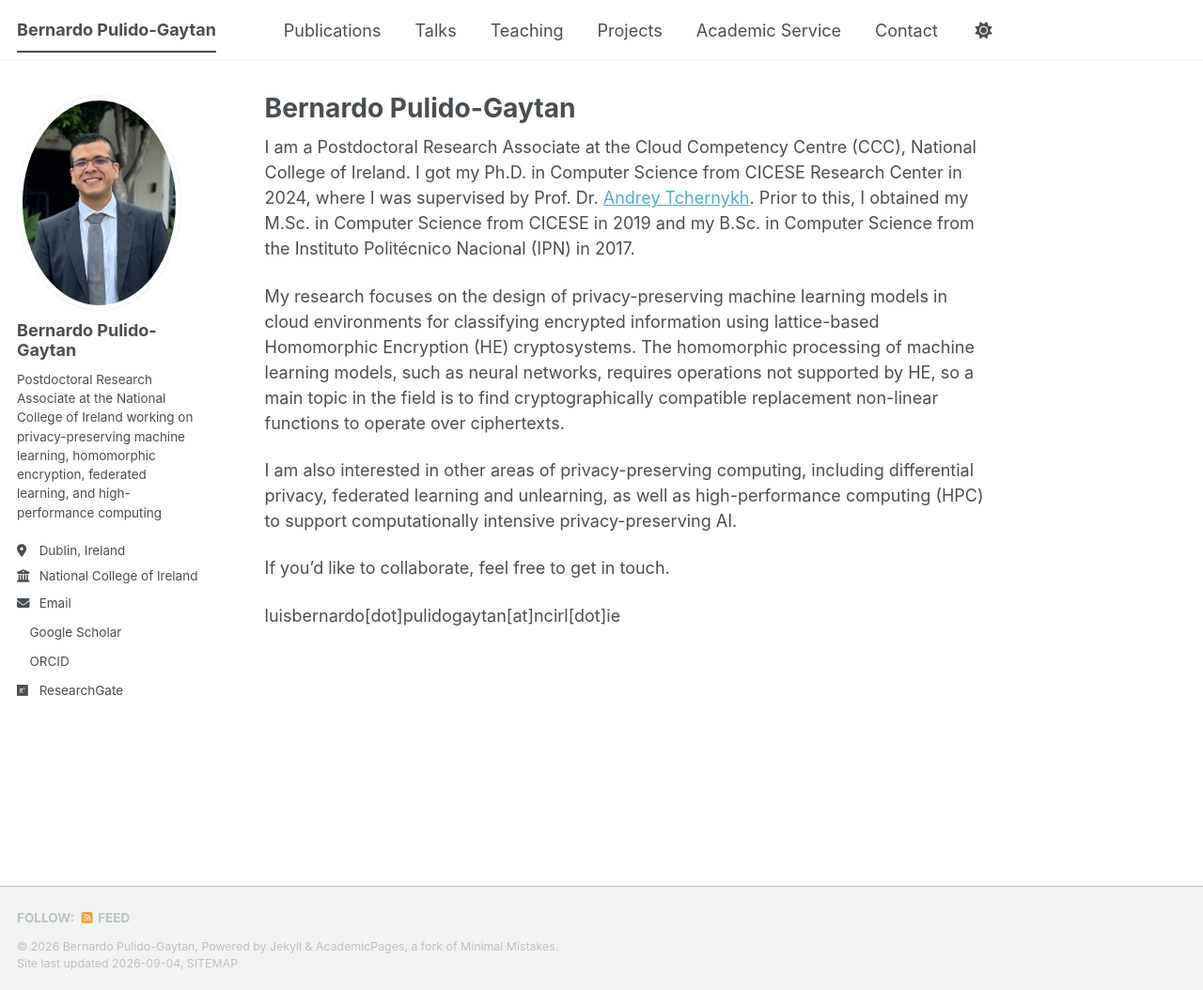
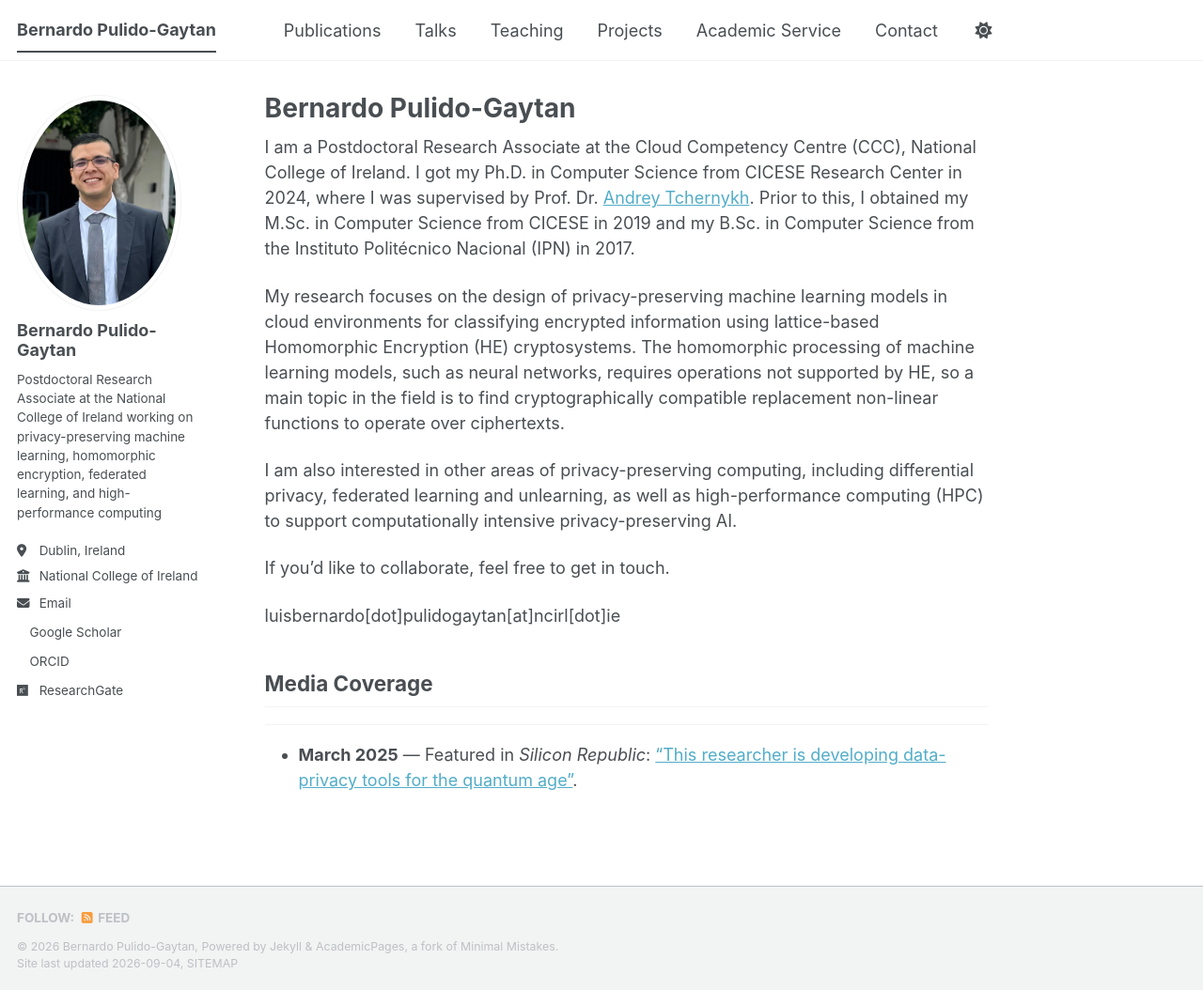
Before and after one commit to BernardoPulido/bernardopulido.github.io, a Jekyll site: the page built from _pages/about.md, in a window 1280 px wide and 1054 px high. Shown: the whole window at 94% size. Built offline with Jekyll 4.4.1, drawn with Linux system fonts in a browser that asks for light colours; a style sheet for code colours, icons or effects is not loaded.

Commit message:
Update about.md

```diff
--- a/_pages/about.md
+++ b/_pages/about.md
@@ -16,3 +16,13 @@ I am also interested in other areas of privacy-preserving computing, including d
 If you'd like to collaborate, feel free to get in touch.
 
 luisbernardo[dot]pulidogaytan[at]ncirl[dot]ie
+
+
+
+<h2>Media Coverage</h2><hr />
+
+<ul style="list-style-type: disc; padding-left: 2em;">
+
+  <li><strong>March 2025</strong> — Featured in <em>Silicon Republic</em>: <a href="https://www.siliconrepublic.com/innovation/nci-research-data-privacy-ai-quantum-homomorphic-encryption">“This researcher is developing data-privacy tools for the quantum age”</a>.</li>
+
+</ul>
```
